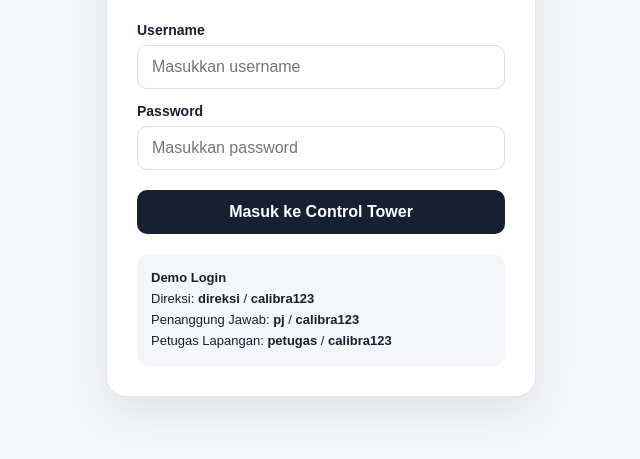
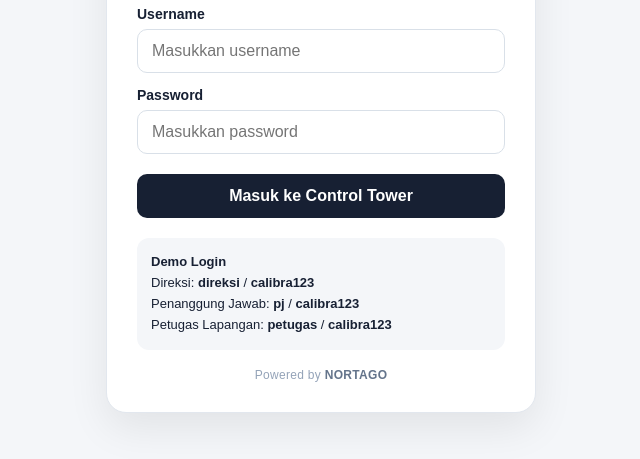
Before and after one commit to adiaris2022-rgb/calibra-rs, a website: page index.html in a window 1280 px wide. Shown: the part 247-706 px from the top of the page, without its empty margins (319-959 px from the left). Drawn offline with Linux system fonts and the light colour scheme.

Commit message:
Add NORTAGO branding

```diff
--- a/index.html
+++ b/index.html
@@ -383,7 +383,15 @@ th{
       Penanggung Jawab: <b>pj</b> / <b>calibra123</b><br>
       Petugas Lapangan: <b>petugas</b> / <b>calibra123</b>
     </div>
-
+<div style="
+  text-align:center;
+  margin-top:18px;
+  font-size:12px;
+  color:#94a3b8;
+  letter-spacing:.3px;
+">
+  Powered by <strong style="color:#64748b;">NORTAGO</strong>
+</div>
   </div>
 
 </div>
```
